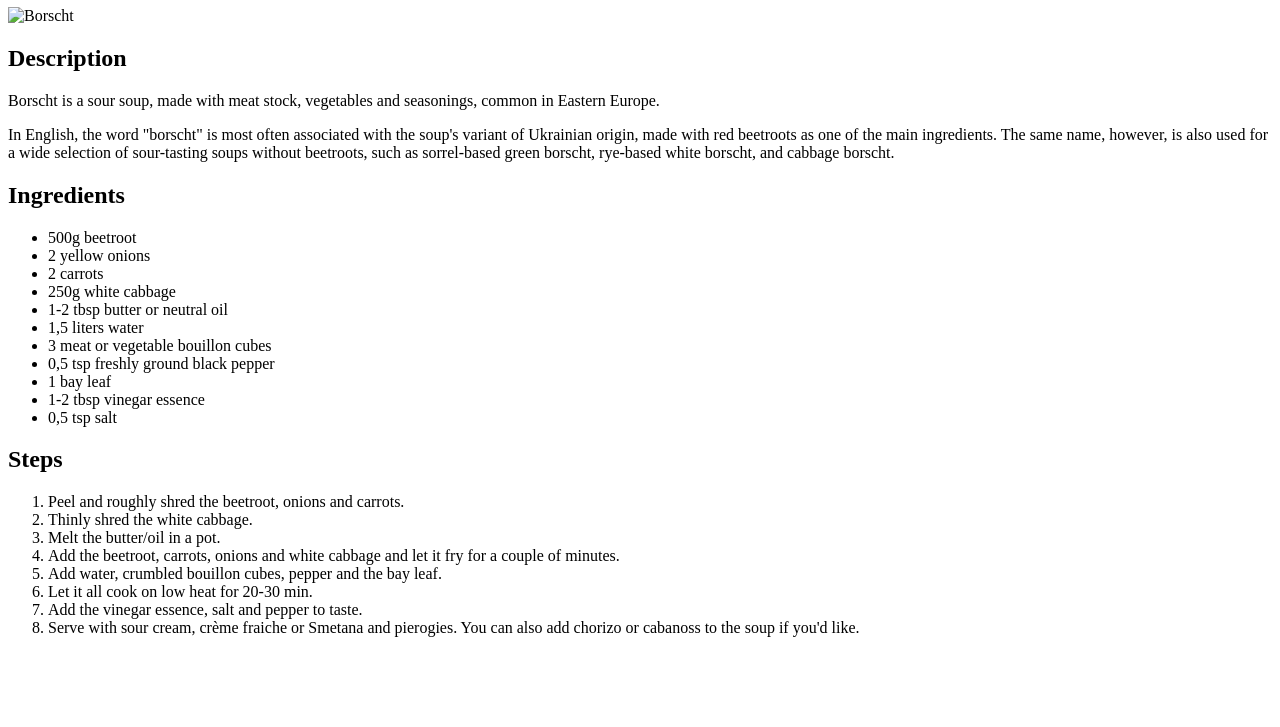
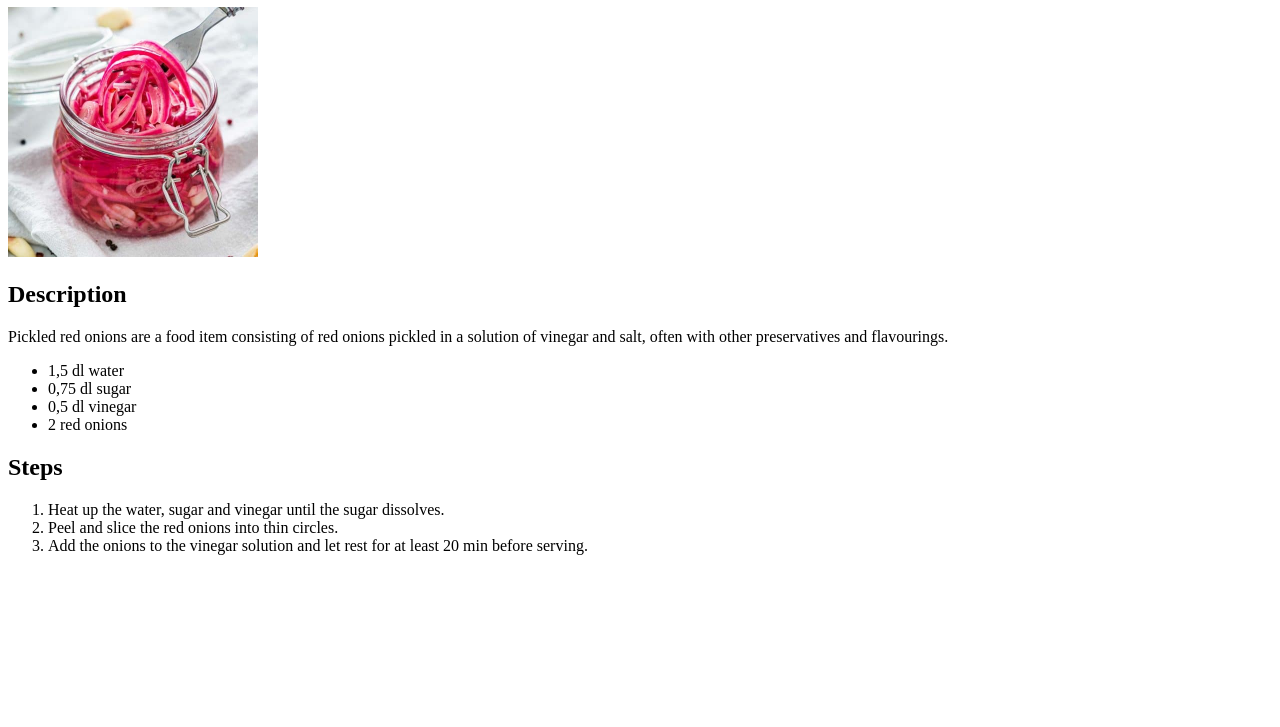
Before and after one commit to viknil01/odin-recipes, a plain HTML site: page recipes/pickled_red_onions.html in a window 1280 px wide. Shown: the part 73-800 px from the top of the page. Drawn offline with Linux system fonts and the light colour scheme.

Commit message:
Finished the Pickled Red Onion recipe and added recipe list to index.html

```diff
--- a/recipes/pickled_red_onions.html
+++ b/recipes/pickled_red_onions.html
@@ -6,35 +6,21 @@
   <title>Pickled Red Onions – Odin Recipes</title>
 </head>
 <body>
-    <h1>Borscht</h1>
-    <img src="../images/borscht.jpeg" alt="Borscht" width="250px">
+    <h1>Pickled Red Onions</h1>
+    <img src="../images/pickled_red_onions.jpeg" alt="Pickled Red Onions" width="250px">
     <h2>Description</h2>
-      <p>Borscht is a sour soup, made with meat stock, vegetables and seasonings, common in Eastern Europe.</p>
-      <p>In English, the word "borscht" is most often associated with the soup's variant of Ukrainian origin, made with red beetroots as one of the main ingredients. The same name, however, is also used for a wide selection of sour-tasting soups without beetroots, such as sorrel-based green borscht, rye-based white borscht, and cabbage borscht.</p>
-    <h2>Ingredients</h2>
+      <p>Pickled red onions are a food item consisting of red onions pickled in a solution of vinegar and salt, often with other preservatives and flavourings.</p>
       <ul>
-        <li>500g beetroot</li>
-        <li>2 yellow onions</li>
-        <li>2 carrots</li>
-        <li>250g white cabbage</li>
-        <li>1-2 tbsp butter or neutral oil</li>
-        <li>1,5 liters water</li>
-        <li>3 meat or vegetable bouillon cubes</li>
-        <li>0,5 tsp freshly ground black pepper</li>
-        <li>1 bay leaf</li>
-        <li>1-2 tbsp vinegar essence</li>
-        <li>0,5 tsp salt</li>
+        <li>1,5 dl water</li>
+        <li>0,75 dl sugar</li>
+        <li>0,5 dl vinegar</li>
+        <li>2 red onions</li>
       </ul>
     <h2>Steps</h2>
       <ol>
-        <li>Peel and roughly shred the beetroot, onions and carrots. </li>
-        <li>Thinly shred the white cabbage.</li>
-        <li>Melt the butter/oil in a pot.</li>
-        <li>Add the beetroot, carrots, onions and white cabbage and let it fry for a couple of minutes.</li>
-        <li>Add water, crumbled bouillon cubes, pepper and the bay leaf.</li>
-        <li>Let it all cook on low heat for 20-30 min.</li>
-        <li>Add the vinegar essence, salt and pepper to taste.</li>
-        <li>Serve with sour cream, crème fraiche or Smetana and pierogies. You can also add chorizo or cabanoss to the soup if you'd like.</li>
+        <li>Heat up the water, sugar and vinegar until the sugar dissolves. </li>
+        <li>Peel and slice the red onions into thin circles.</li>
+        <li>Add the onions to the vinegar solution and let rest for at least 20 min before serving.</li>
       </ol>
 </body>
 </html>
```
Also changed, not shown: index.html (+1 -1 lines), images/pickled_red_onions.jpeg (added).
